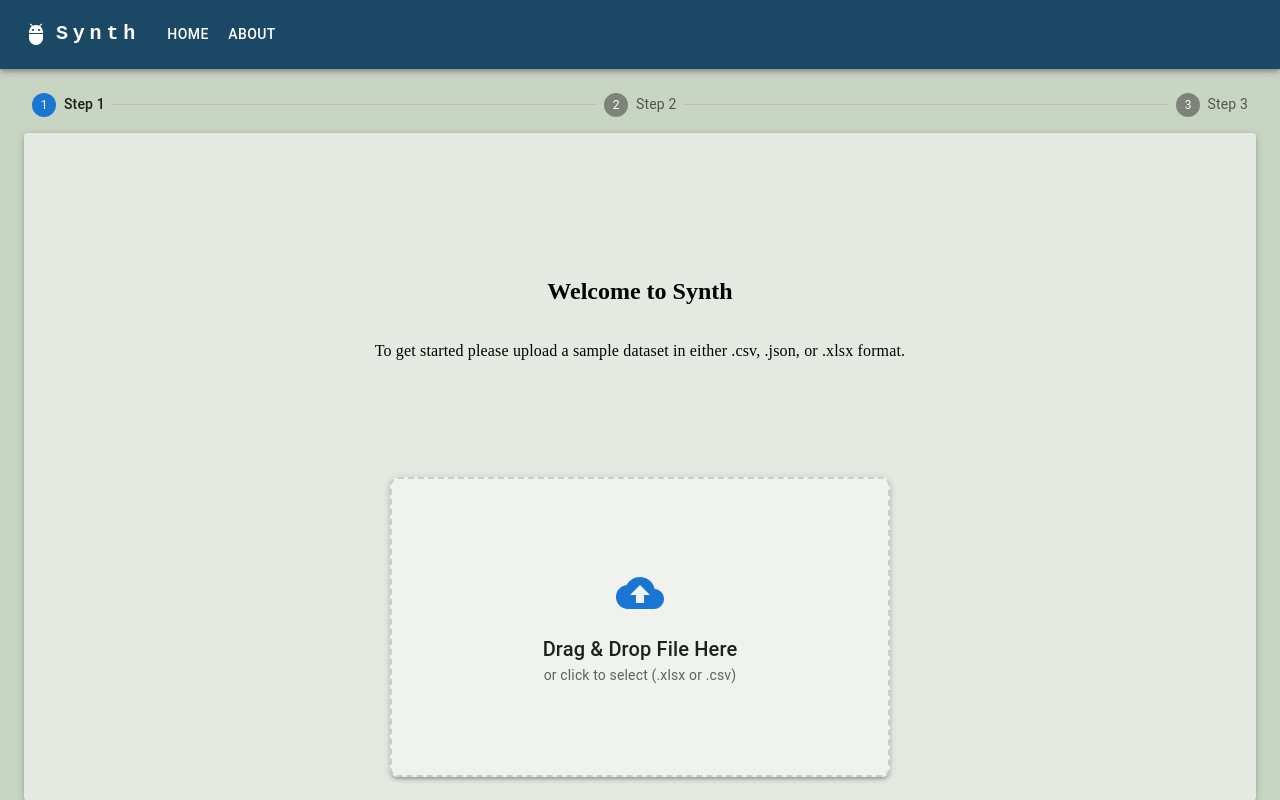
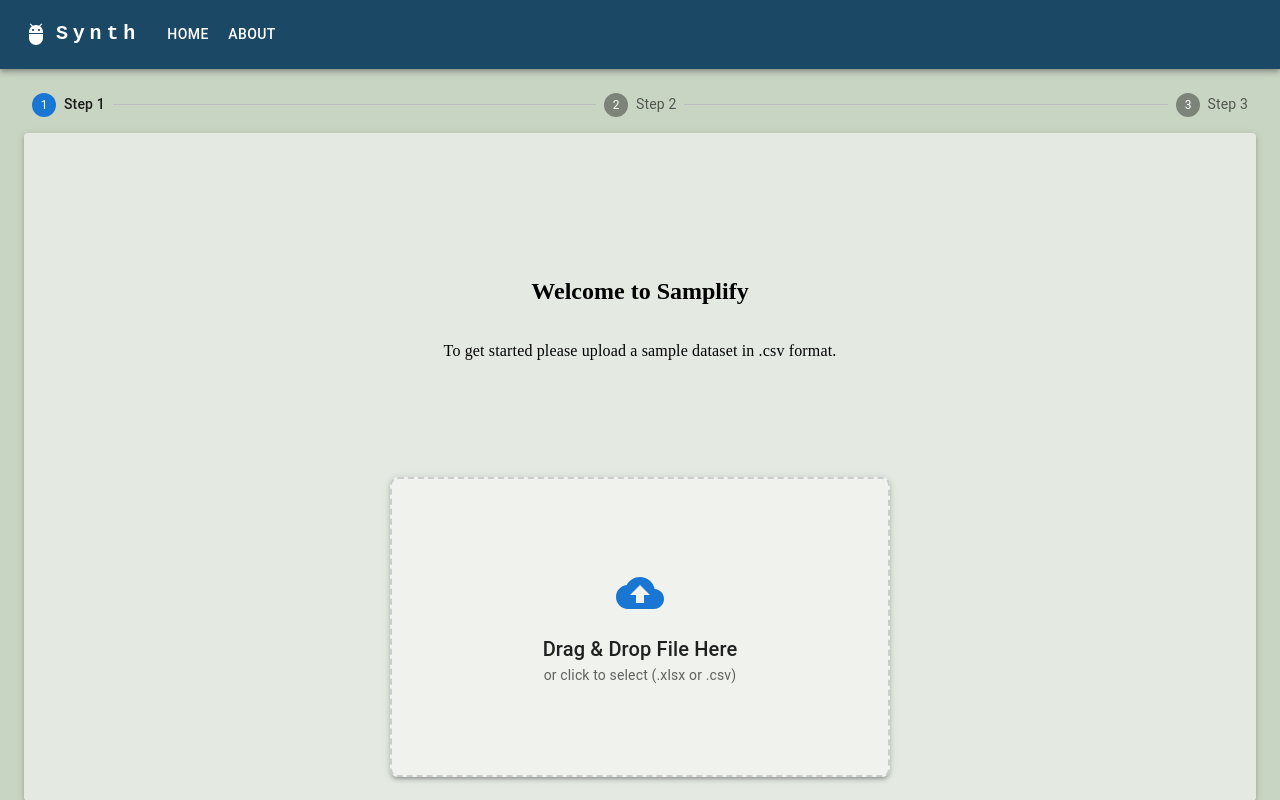
Before and after one commit to Chuchoruto/synth-fe, a Next.js app: page / in a window 1280 px wide. Built offline with nearby package versions, Linux system fonts and the light colour scheme.

Commit message:
Small adjustments to words

```diff
--- a/src/app/steps/StepOne.tsx
+++ b/src/app/steps/StepOne.tsx
@@ -23,7 +23,7 @@ export default function StepOne() {
         color="black"
         fontWeight="bold"
       >
-        Welcome to Synth <br />
+        Welcome to Samplify <br />
         <br />
       </Typography>
       <Typography
@@ -32,8 +32,7 @@ export default function StepOne() {
         color="black"
         fontFamily="Outfit Variable"
       >
-        To get started please upload a sample dataset in either .csv, .json, or
-        .xlsx format.
+        To get started please upload a sample dataset in .csv format.
       </Typography>
       <FileUploadBox />
     </Container>
```
